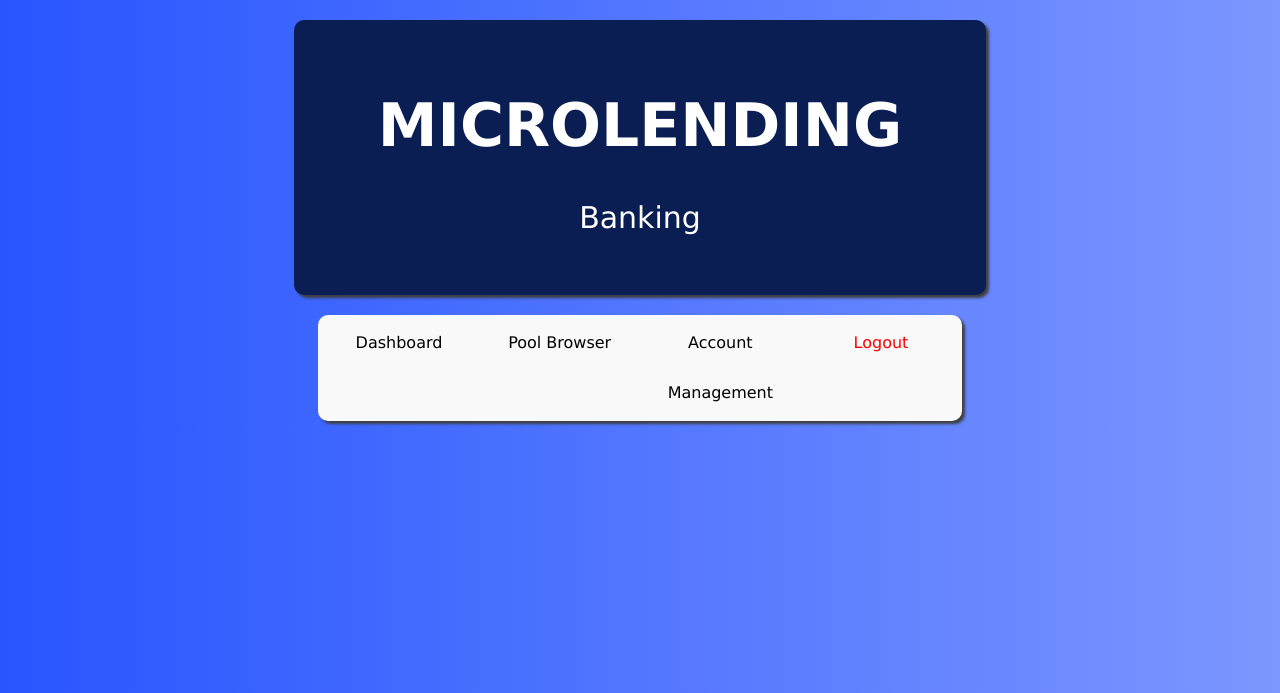
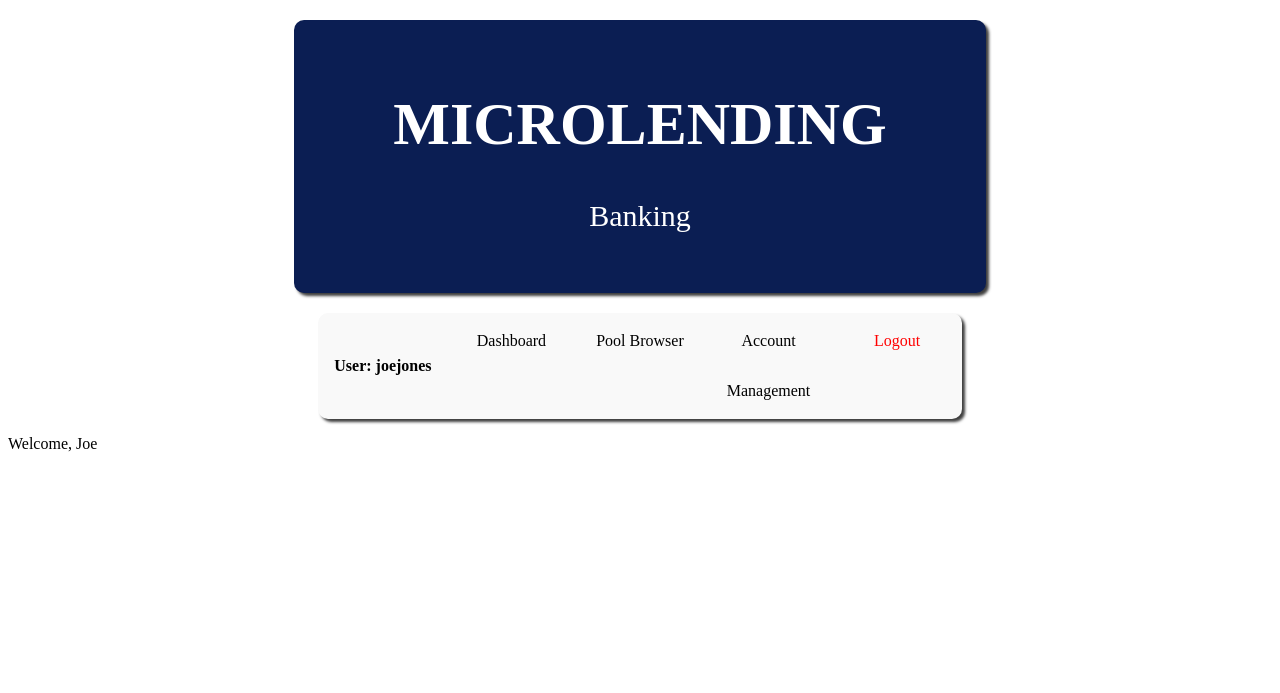
Before and after one commit to tanwesley/microlending_project, a Flask app: page /dashboard in a window 1280 px wide. Shown: the top 693 px of the page. Run offline with Flask 2, Linux system fonts and the light colour scheme; a user stored in the database is signed in; data comes from the database, SQL or seed files in the repository; parts of the project's set-up code (start-up, migrations or seed data) failed here and were passed over.

Commit message:
Displayinig user info on dashboard and menu

```diff
--- a/app/routes.py
+++ b/app/routes.py
@@ -172,7 +172,7 @@ def dashboard():
     # Get current user from database
     user = User.query.filter_by(id=session["user_id"]).first()
 
-    return render_template("dashboard.html", isBankManager=user.isBankManager)
+    return render_template("dashboard.html", isBankManager=user.isBankManager,user=user)
 
 
 # Retrieves and renders poolBrowser.html when a GET method is performed
@@ -214,7 +214,7 @@ def poolBrowser():
         pools = temp
 
     return render_template("poolBrowser.html", chosenCategory=chosenCategory, categories=categories,
-                           pools=pools, isBankManager=user.isBankManager)
+                           pools=pools, isBankManager=user.isBankManager,user=user)
 
 
 @main.route("/contributeToPool", methods=["POST"])
--- a/app/static/styles/headerStyle.css
+++ b/app/static/styles/headerStyle.css
@@ -7,10 +7,6 @@ div {
     border-radius: 10px;
 }
 
-.root {
-    font-family: Verdana;
-    background-image: linear-gradient(to right, #2855FF, #7C97FF);
-}
 
 .header {
     padding: 30px;
--- a/app/templates/dashboard.html
+++ b/app/templates/dashboard.html
@@ -6,13 +6,16 @@
 
   <title>Microlending</title>
 
-  <link rel="stylesheet" type="text/css" href="{{ url_for('static',filename='styles/poolStyle.css') }}">
+ <!-- <link rel="stylesheet" type="text/css" href="{{ url_for('static',filename='styles/poolStyle.css') }}"> -->
 </head>
 
 <body class="root">
   {% with isBankManager=isBankManager %}
         {% include 'header.html' %}
     {% endwith %}
+
+    <p>Welcome, {{user.firstname}}</p>
+
 </body>
 
 </html>
--- a/app/templates/header.html
+++ b/app/templates/header.html
@@ -16,11 +16,14 @@
 
 <body class="root">
         <table>
+            <th>User: {{user.username}}</th>
+
             <td><a href="{{ url_for('main.dashboard') }}">Dashboard</a></td>
 
             <td><a href="{{ url_for('main.poolBrowser') }}">Pool Browser</a></td>
 
             <td><a href="{{ url_for('main.accountManagement') }}">Account Management</a></td>
+
 
             <!-- If the bankManager variable is set to True, then this part of the HTML will be displayed -->
             {% if isBankManager %}
--- a/app/templates/poolBrowser.html
+++ b/app/templates/poolBrowser.html
@@ -16,7 +16,7 @@
 
     <div class="poolContainer" style="text-align: center">
 
-        <span class="title">pool browser</span>
+        <span class="title">Pools</span>
         <br>
 
         <!-- Pass in a list of all categories found in the Pool table of the database -->
```
Also changed, not shown: app/static/styles/poolStyle.css (line endings or trailing spaces).
